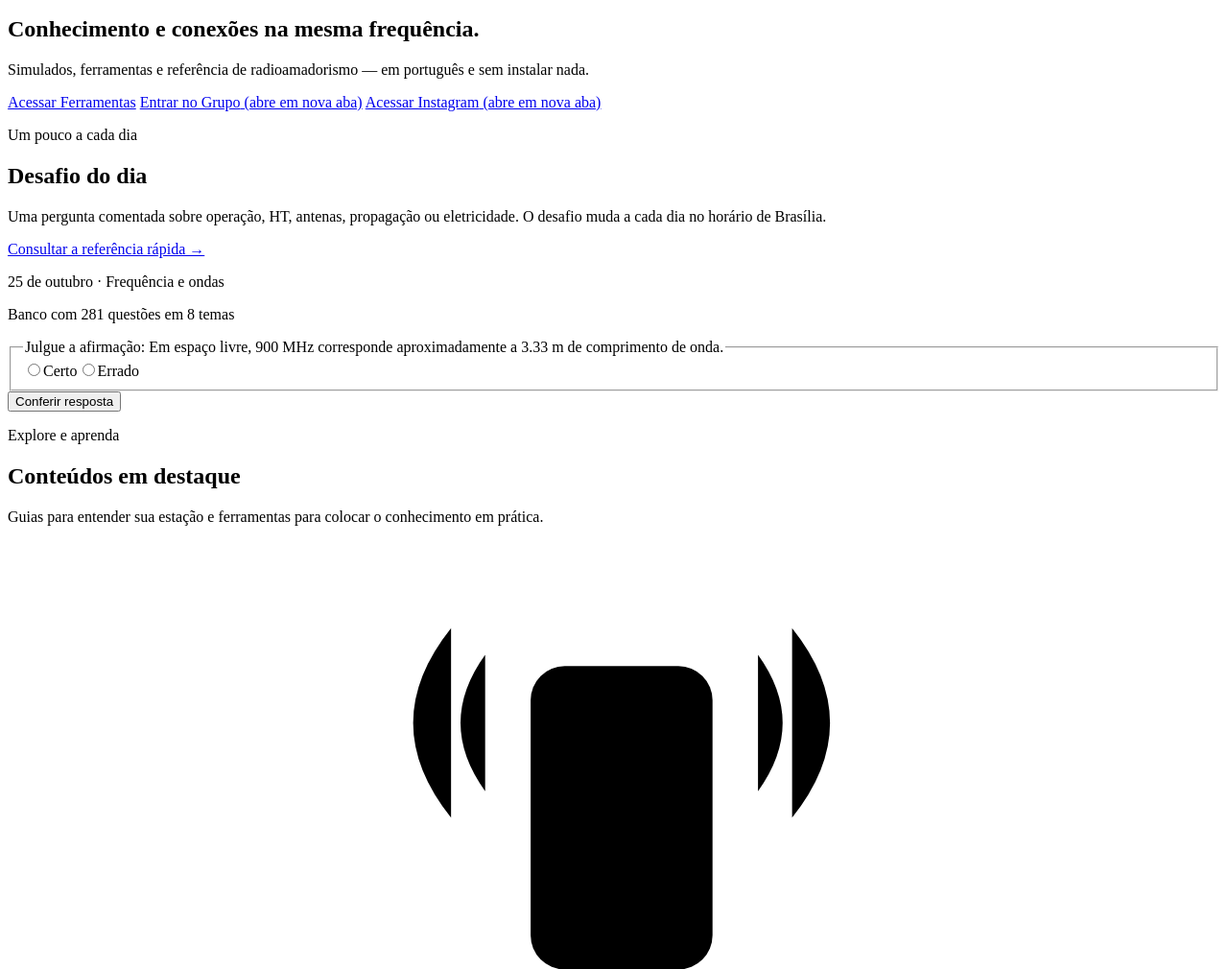
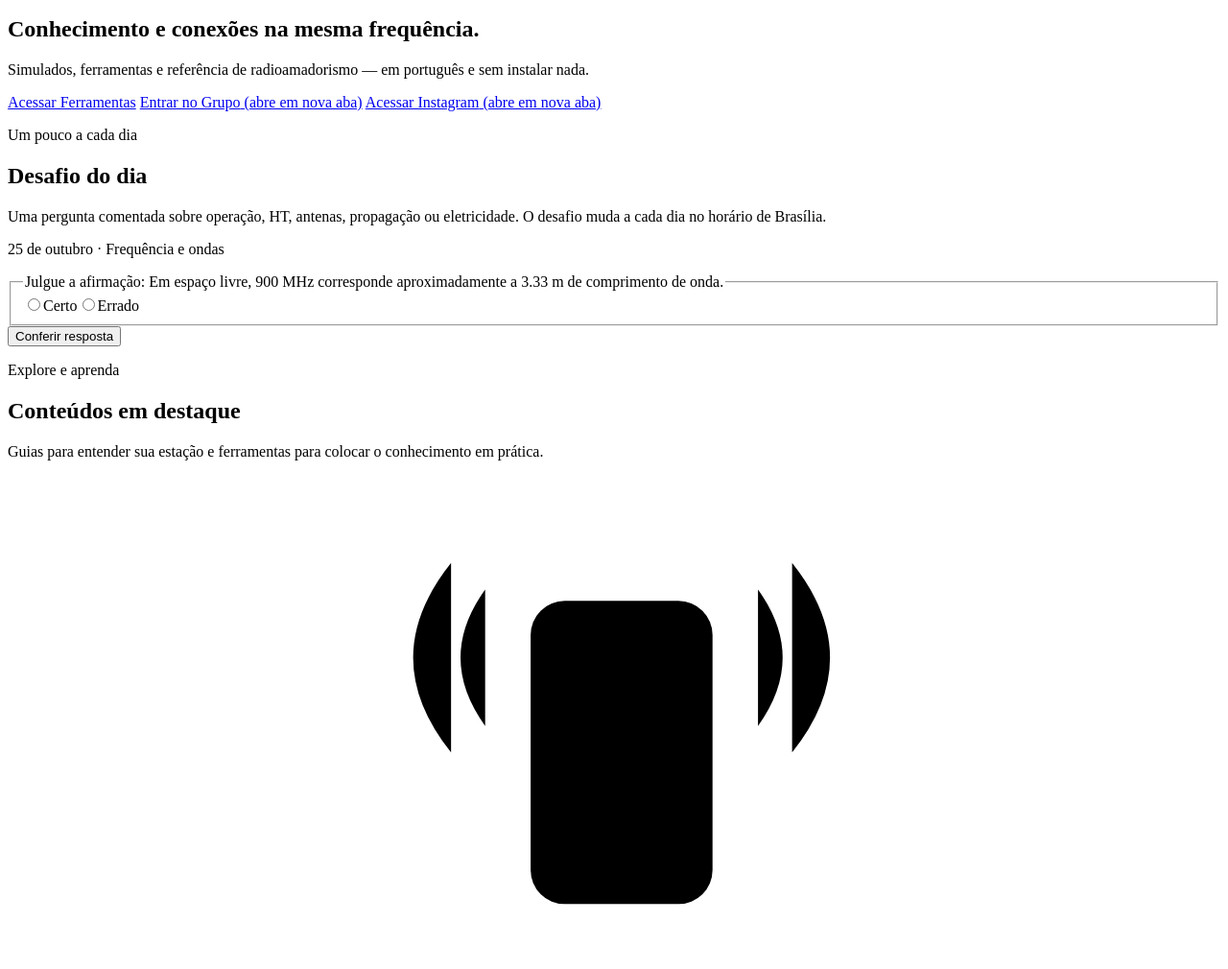
Before and after one commit to wendells01/radioamador-brasil, a website with bundled scripts: page site/index.html in a window 1280 px wide. Shown: the part 902-1912 px from the top of the page at 96% size. Built offline with nearby package versions, Linux system fonts and the light colour scheme.

Commit message:
fix: simplifica apresentação do desafio diário

```diff
--- a/site/assets/js/daily-challenge-ui.js
+++ b/site/assets/js/daily-challenge-ui.js
@@ -1,9 +1,9 @@
-import {challengeFor,CHALLENGE_STATS} from './daily-challenge.js';
+import {challengeFor} from './daily-challenge.js';
 import {esc} from './tecnica/ui.js';
 const target=document.querySelector('[data-daily-challenge]');
 if(target){
  const q=challengeFor(),date=new Intl.DateTimeFormat('pt-BR',{timeZone:'America/Sao_Paulo',day:'numeric',month:'long'}).format(new Date());
- target.innerHTML=`<p class="daily-challenge__date">${esc(date)} · ${esc(q.topic)}</p><p class="daily-challenge__bank">Banco com ${CHALLENGE_STATS.total} questões em ${CHALLENGE_STATS.topics} temas</p><form><fieldset><legend>${esc(q.question)}</legend><div class="daily-challenge__choices">${q.options.map((option,i)=>`<label><input type="radio" name="daily-answer" value="${i}" required><span>${esc(option)}</span></label>`).join('')}</div></fieldset><button class="btn btn--accent" type="submit">Conferir resposta</button></form><div class="daily-challenge__feedback" role="status" aria-live="polite" tabindex="-1" hidden></div>`;
+ target.innerHTML=`<p class="daily-challenge__date">${esc(date)} · ${esc(q.topic)}</p><form><fieldset><legend>${esc(q.question)}</legend><div class="daily-challenge__choices">${q.options.map((option,i)=>`<label><input type="radio" name="daily-answer" value="${i}" required><span>${esc(option)}</span></label>`).join('')}</div></fieldset><button class="btn btn--accent" type="submit">Conferir resposta</button></form><div class="daily-challenge__feedback" role="status" aria-live="polite" tabindex="-1" hidden></div>`;
  const form=target.querySelector('form'),feedback=target.querySelector('[role=status]');
  const storageKey='daily-challenge-answer';
  const showAnswer=(chosen,focus=false)=>{
--- a/site/assets/styles.css
+++ b/site/assets/styles.css
@@ -1827,11 +1827,11 @@ html:not(.js) .nav-toggle {
 /* Daily reference practice and curated reading on the home page. */
 .daily-challenge { display: grid; grid-template-columns: repeat(2,minmax(0,1fr)); gap: clamp(1.25rem,4vw,3rem); padding: clamp(1rem,4vw,2rem); border: 1px solid var(--border-strong); border-radius: var(--radius-lg); background: linear-gradient(135deg,rgba(245,197,66,.06),transparent 60%),var(--surface); }
 .daily-challenge .section__title { margin-bottom: 1rem; }
-.daily-challenge .section__lead { margin-bottom: 1rem; }
-.daily-challenge__quiz { min-width: 0; }
+.daily-challenge .section__lead { margin-bottom: 0; line-height: 1.45; }
+.daily-challenge__quiz { min-width: 0; line-height: 1.45; }
 .daily-challenge__date { color: var(--accent); font-size: .875rem; margin-bottom: .75rem; }
 .daily-challenge fieldset { min-width: 0; padding: 0; border: 0; margin: 0 0 1rem; }
-.daily-challenge legend { overflow-wrap: anywhere; margin-bottom: 1rem; font-size: 1.125rem; font-weight: 700; }
+.daily-challenge legend { overflow-wrap: anywhere; margin-bottom: 1rem; font-size: 1.125rem; font-weight: 700; line-height: 1.4; }
 .daily-challenge__choices { display: grid; grid-template-columns: repeat(2,minmax(0,1fr)); gap: .5rem; }
 .daily-challenge__choices label { display: flex; gap: .6rem; align-items: center; padding: .75rem; min-height: 48px; border: 1px solid var(--border); border-radius: .6rem; background: var(--bg); cursor: pointer; overflow-wrap: anywhere; }
 .daily-challenge__choices label:focus-within { outline: 2px solid var(--accent); outline-offset: 2px; }
--- a/site/index.html
+++ b/site/index.html
@@ -139,7 +139,7 @@
 
     <section class="section section--tight" aria-labelledby="desafio-titulo" id="desafio">
       <div class="container"><div class="daily-challenge">
-        <div><p class="eyebrow">Um pouco a cada dia</p><h2 class="section__title" id="desafio-titulo">Desafio do dia</h2><p class="section__lead">Uma pergunta comentada sobre operação, HT, antenas, propagação ou eletricidade. O desafio muda a cada dia no horário de Brasília.</p><a class="card__link" href="/referencia.html">Consultar a referência rápida →</a></div>
+        <div><p class="eyebrow">Um pouco a cada dia</p><h2 class="section__title" id="desafio-titulo">Desafio do dia</h2><p class="section__lead">Uma pergunta comentada sobre operação, HT, antenas, propagação ou eletricidade. O desafio muda a cada dia no horário de Brasília.</p></div>
         <div class="daily-challenge__quiz" data-daily-challenge><p>Ative JavaScript para responder à pergunta do dia. Você também pode estudar pela <a href="/referencia.html">referência rápida</a>.</p></div>
       </div></div>
     </section>
```
